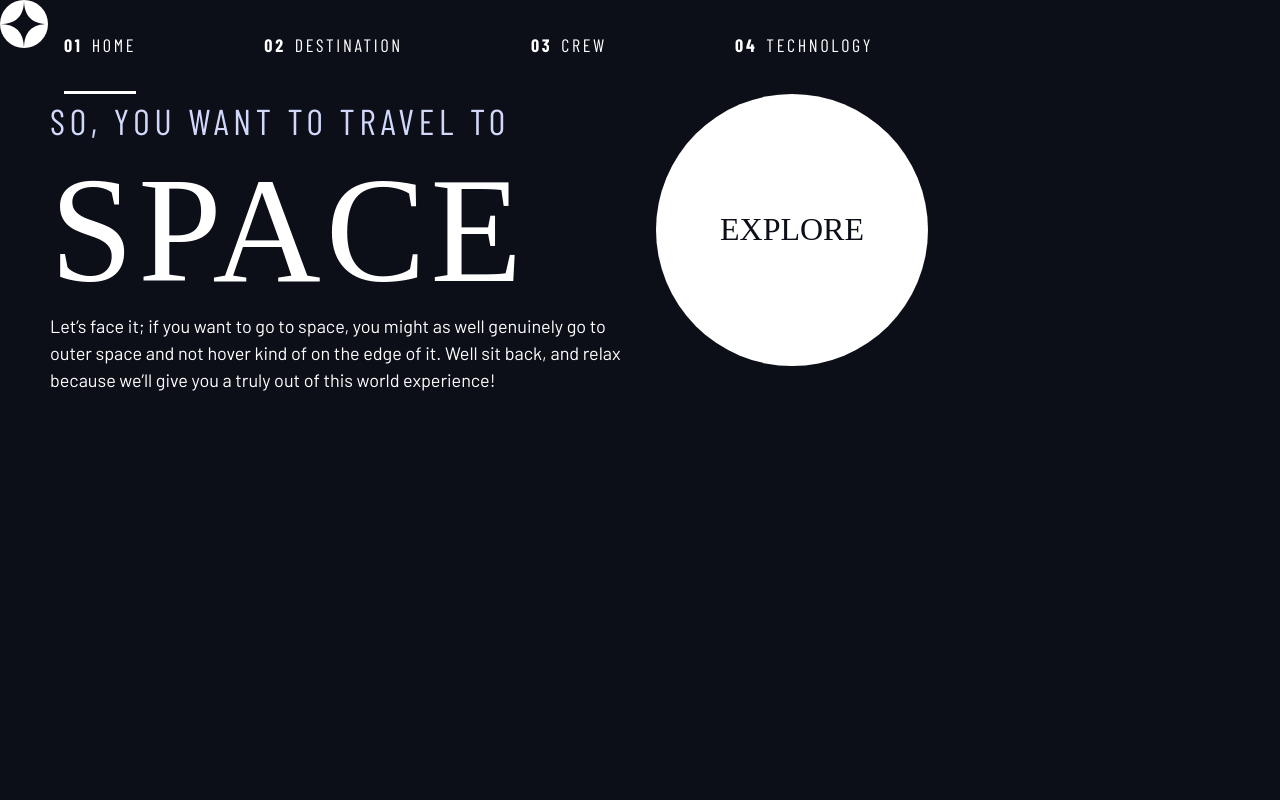
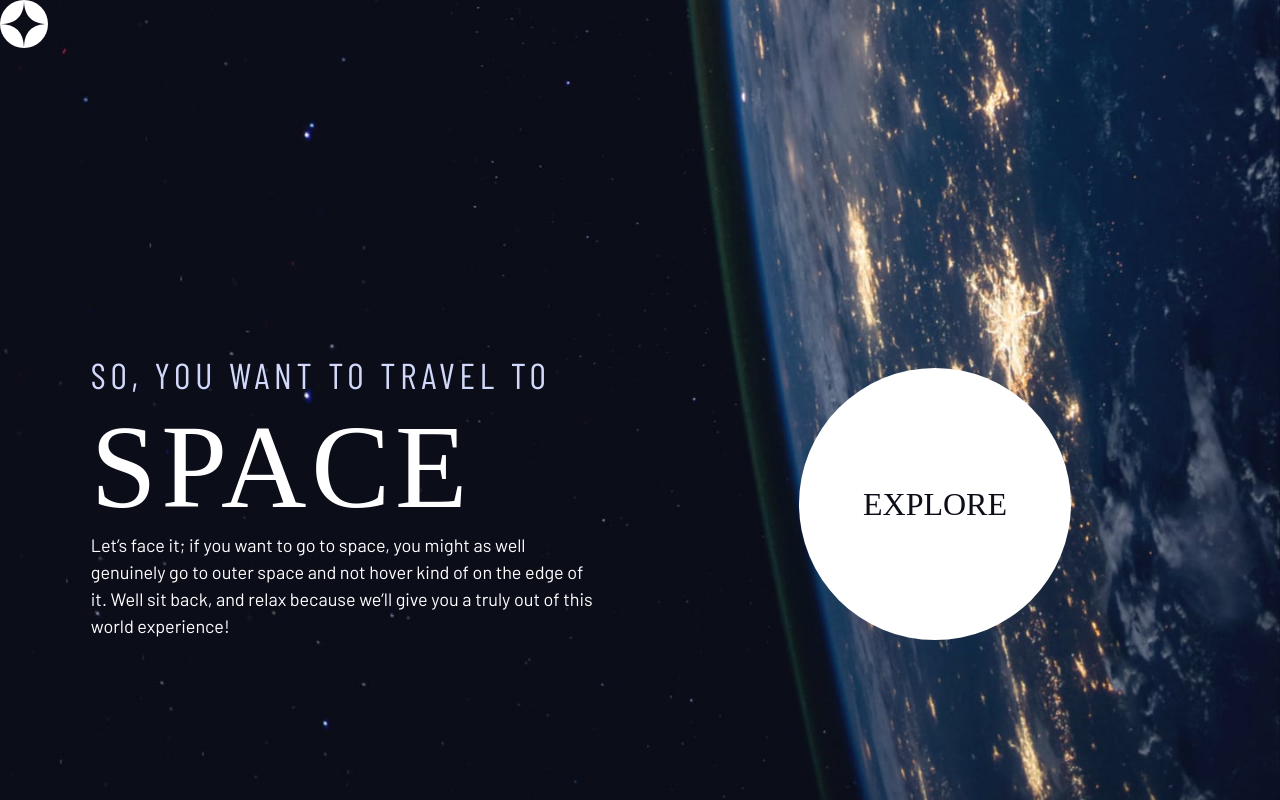
Before and after one commit to JakubMizera/SpaceTravel, a plain HTML site: page index.html in a window 1280 px wide. Drawn offline with nearby package versions, Linux system fonts and the light colour scheme; a web font is replaced by a local one.

Commit message:
home page media queries

```diff
--- a/index.css
+++ b/index.css
@@ -7,12 +7,12 @@
   --clr-light: 231 77% 90%;
   --clr-white: 0 0% 100%;
   /* font sizes */
-  --fs-900: 9.375rem;
-  --fs-800: 6.25rem;
-  --fs-700: 3.5rem;
-  --fs-600: 2rem;
+  --fs-900: clamp(5rem, 8vw + 1rem, 9.375rem);
+  --fs-800: 3.5rem;
+  --fs-700: 1.5rem;
+  --fs-600: 1rem;
   --fs-500: 1.75rem;
-  --fs-400: 1.125rem;
+  --fs-400: 0.9375rem;
   --fs-300: 1rem;
   --fs-200: 0.875rem;
 
@@ -20,6 +20,28 @@
   --ff-serif: "Bellefair", serif;
   --ff-sans-cond: "Barlow Condensed", sans-serif;
   --ff-sans-normal: "Barlow", sans-serif;
+}
+
+@media (min-width: 35em) {
+  :root {
+    --fs-800: 5rem;
+    --fs-700: 2.5rem;
+    --fs-600: 1.5rem;
+    --fs-400: 1rem;
+  }
+}
+
+@media (min-width: 45em) {
+  :root {
+    /* font sizes */
+    --fs-800: 6.25rem;
+    --fs-700: 3.5rem;
+    --fs-600: 2rem;
+    --fs-500: 1.75rem;
+    --fs-400: 1.125rem;
+    --fs-300: 1rem;
+    --fs-200: 0.875rem;
+  }
 }
 
 /* ------------------ */
@@ -133,6 +155,10 @@ select {
   gap: var(--gap, 1rem);
 }
 
+.d-block {
+  display: block;
+}
+
 .flow>*:where(:not(:first-child)) {
   margin-top: var(--flow-space, 1rem);
   /* *:not(:first-child) - margin for every sibling besides top one (same margins) */
@@ -146,20 +172,33 @@ select {
 
 .grid-container {
   display: grid;
+  text-align: center;
+  place-items: center;
+  padding-inline: 1rem;
 }
 
-@media (min-width: 45rem) {
+.grid-container * {
+  max-width: 50ch;
+}
+
+@media (min-width: 45em) {
   .grid-container {
+    text-align: left;
     column-gap: var(--container-gap, 2rem);
     grid-template-columns: minmax(1em, 1fr) repeat(2, minmax(0, 40rem)) minmax(1em, 1fr);
   }
 
-  .grid-container > *:first-child {
+  .grid-container>*:first-child {
     grid-column: 2;
   }
 
-  .grid-container > *:last-child {
+  .grid-container>*:last-child {
     grid-column: 3;
+  }
+
+  .grid-container--home {
+    padding-bottom: max(6rem, 20vh);
+    align-items: end;
   }
 }
 
@@ -293,6 +332,7 @@ select {
 /* ------------------ */
 
 .large-button {
+  font-size: 2rem;
   text-decoration: none;
   border-radius: 50%;
   /* display: flex;
@@ -385,7 +425,7 @@ select {
   background-color: hsl(var(--clr-white) / 1);
 }
 
-.number-indicators > * {
+.number-indicators>* {
   cursor: pointer;
   border: 0;
   border-radius: 50%;
@@ -399,8 +439,8 @@ select {
   background-color: hsl(var(--clr-dark));
 }
 
-.number-indicators > *:hover,
-.number-indicators > *:focus {
+.number-indicators>*:hover,
+.number-indicators>*:focus {
   border-color: hsl(var(--clr-white) / .5);
 }
 
@@ -408,3 +448,30 @@ select {
   color: hsl(var(--clr-dark));
   background-color: hsl(var(--clr-white) / 1);
 }
+
+/* ------------------ */
+/* Page specific      */
+/* ------------------ */
+
+body {
+  background-size: cover;
+  background-position: bottom center;
+}
+
+/* home */
+
+.home {
+  background-image: url(./assets/home/background-home-mobile.jpg);
+}
+
+@media (min-width: 35em) {
+  .home {
+    background-image: url(./assets/home/background-home-tablet.jpg);
+  }
+}
+
+@media (min-width: 45em) {
+  .home {
+    background-image: url(./assets/home/background-home-desktop.jpg);
+  }
+}
--- a/index.html
+++ b/index.html
@@ -21,7 +21,7 @@
         <div>
             <img src="./assets/shared/logo.svg" alt="space tourism logo" class="logo">
         </div>
-        <nav>
+        <!-- <nav>
             <ul class="primary-navigation underline-indicators flex">
                 <li class="active">
                     <a class="uppercase ff-sans-cond text-white letter-spacing-2"
@@ -40,13 +40,13 @@
                         href="technology.html"><span>04</span>Technology</a>
                 </li>
             </ul>
-        </nav>
+        </nav> -->
     </header>
 
-    <div class="grid-container">
+    <div class="grid-container grid-container--home">
         <div>
             <h1 class="text-light ffs-500 ff-sans-cond uppercase letter-spacing-1">So, you want to travel to
-                <span class="fs-900 ff-serif text-white">Space</span>
+                <span class="d-block fs-900 ff-serif text-white">Space</span>
             </h1>
             <p>
                 Let’s face it; if you want to go to space, you might as well genuinely go to
@@ -55,7 +55,7 @@
             </p>
         </div>
         <div>
-            <a href="#" class="large-button bg-white text-dark uppercase fs-600 ff-serif">Explore</a>
+            <a href="#" class="large-button bg-white text-dark uppercase ff-serif">Explore</a>
         </div>
     </div>
 
```
